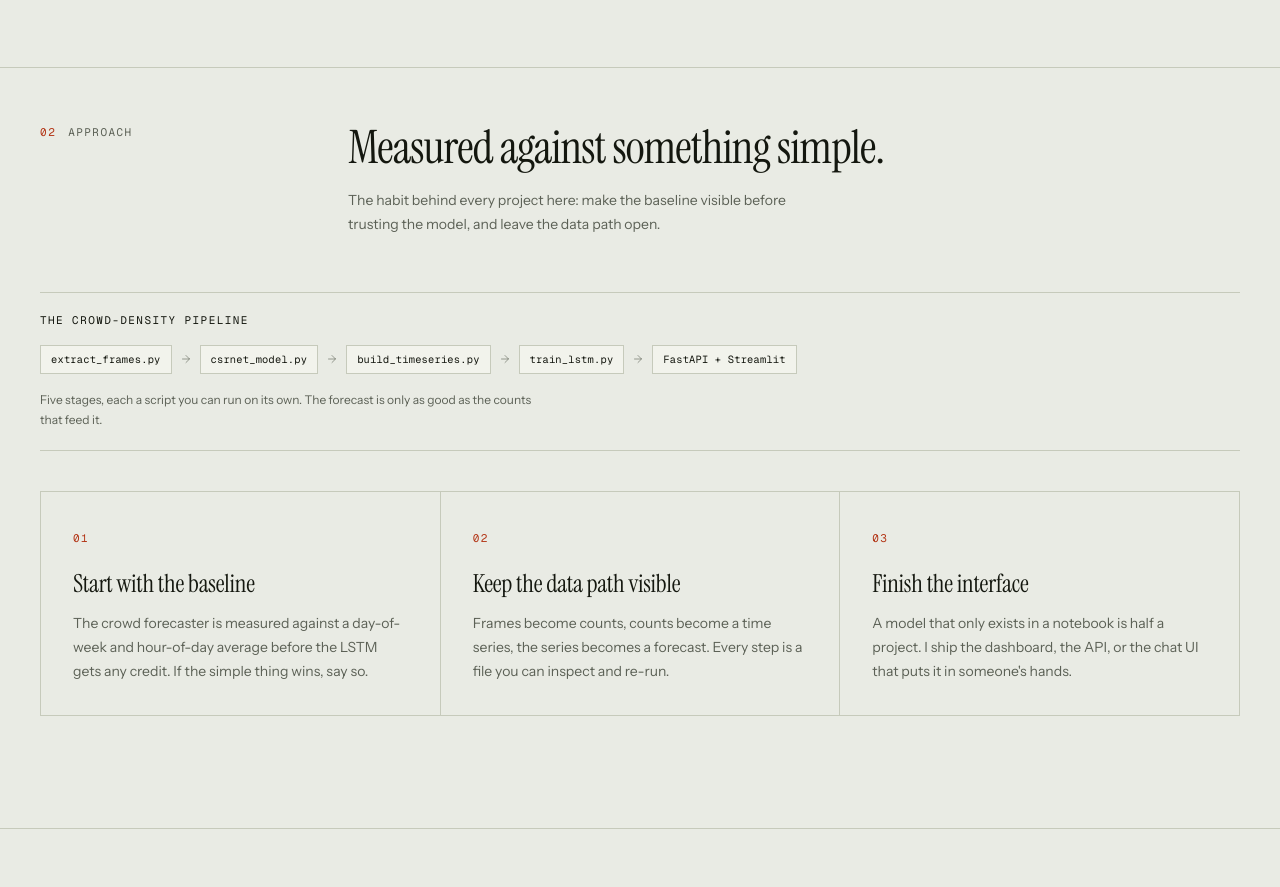
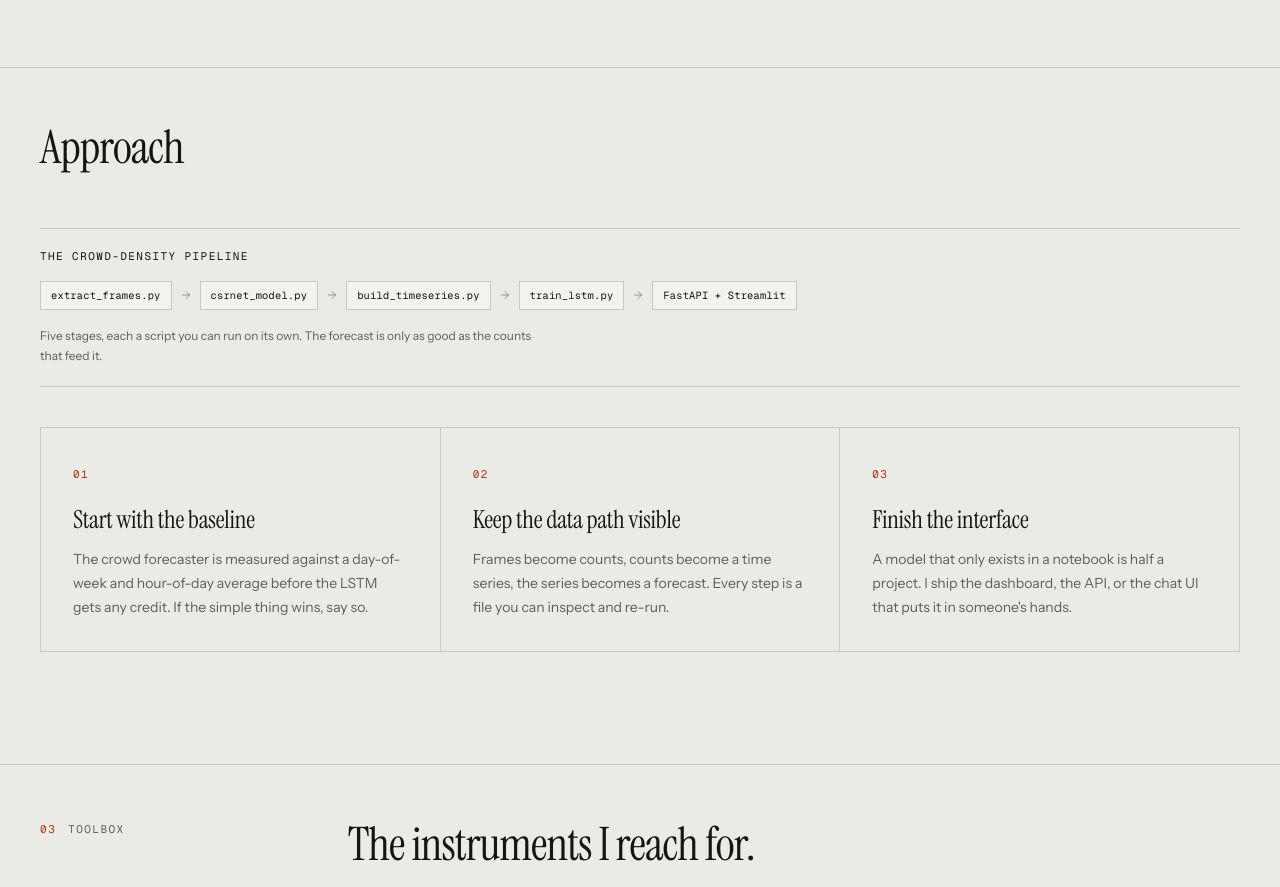
Before and after one commit to SamarthRachcha/Portfolio, a Next.js app: page / in a window 1280 px wide. Shown: the part 2060-2947 px from the top of the page. Built offline with nearby package versions, Linux system fonts and the light colour scheme.

Commit message:
Simplify the approach section header

```diff
--- a/components/approach.tsx
+++ b/components/approach.tsx
@@ -13,13 +13,7 @@ const pipeline = [
 
 export function Approach() {
   return (
-    <Section
-      id="approach"
-      index="02"
-      label="Approach"
-      title="Measured against something simple."
-      note="The habit behind every project here: make the baseline visible before trusting the model, and leave the data path open."
-    >
+    <Section id="approach" title="Approach">
       <Reveal>
         <div className="border-y border-rule py-5">
           <p className="label mb-4">The crowd-density pipeline</p>
```
